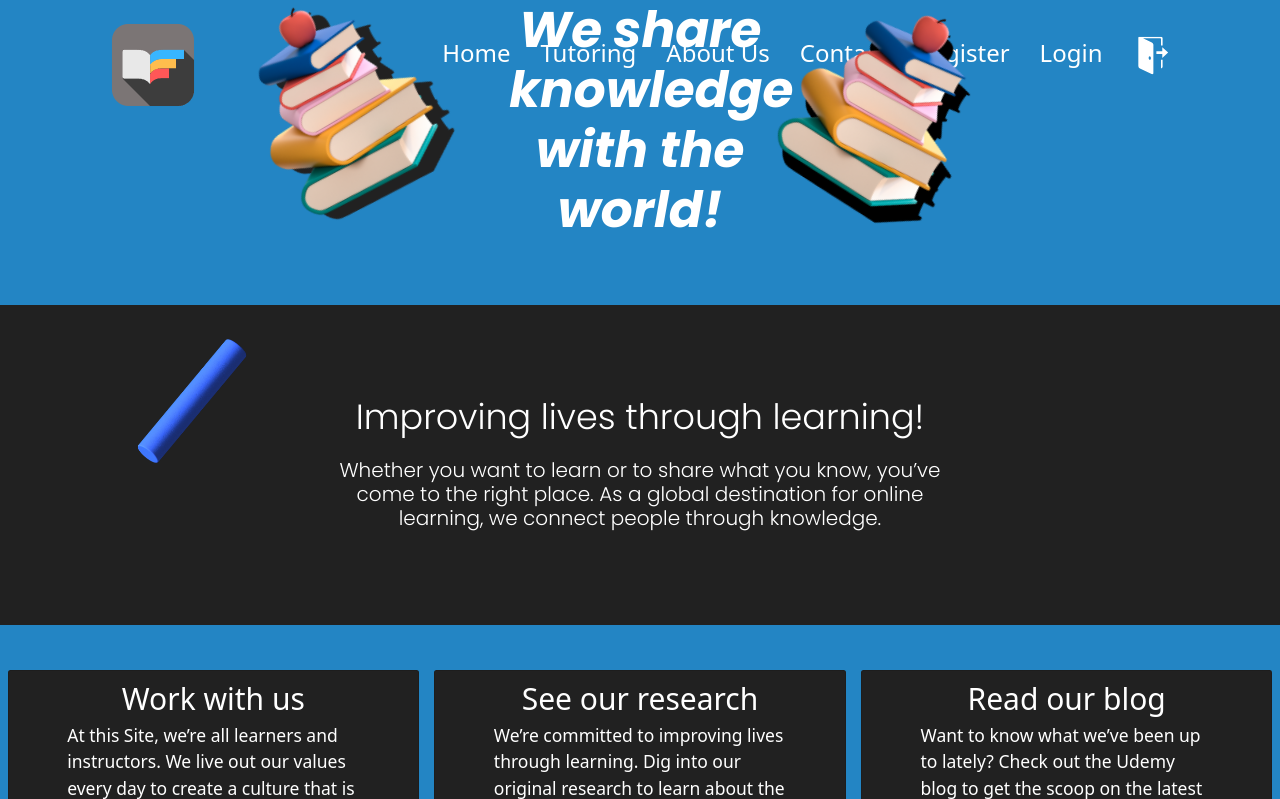
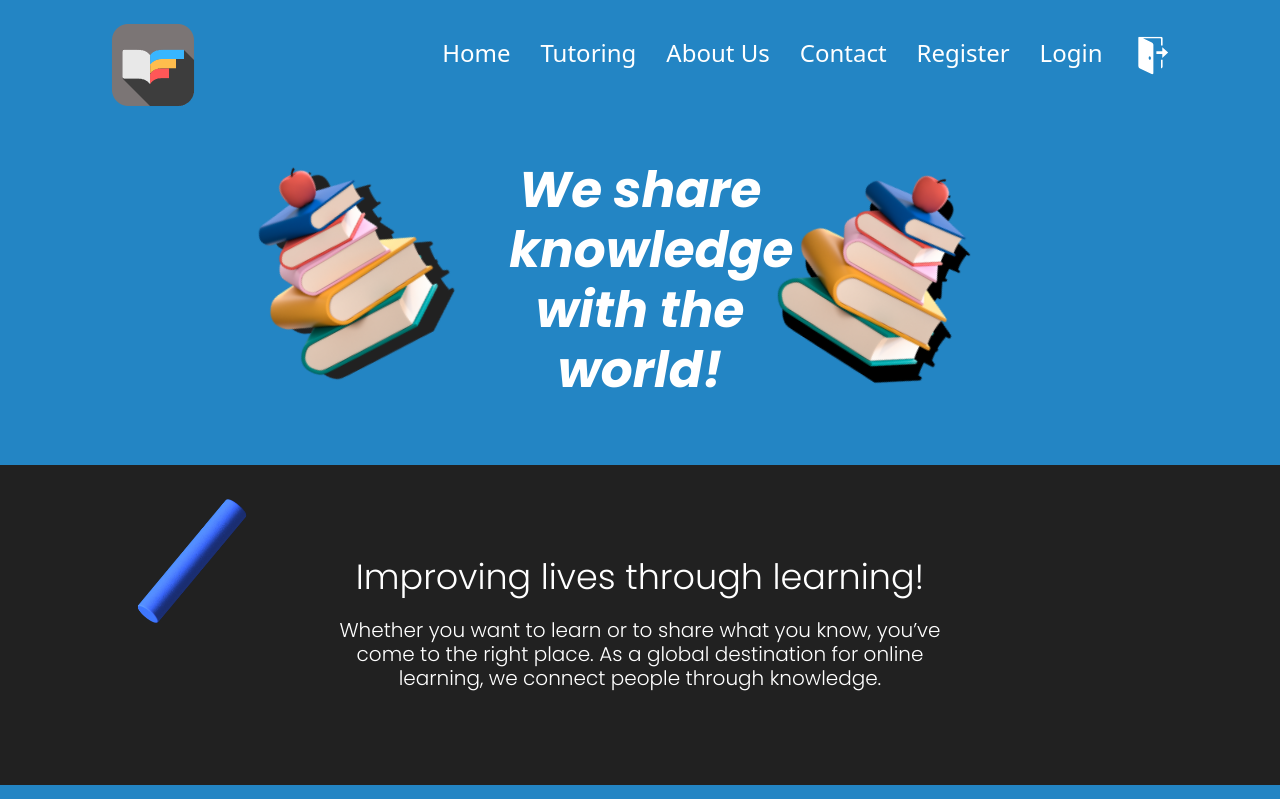
Before and after one commit to FloKuersten/Codefactory-Groupproject, a Symfony app: template templates/static/about.html.twig in a window 1280 px wide. Shown: the top 799 px of the page. Run offline with Twig, Linux system fonts and the light colour scheme; the template is opened without the code that fills it, so the values that code supplies are empty; some libraries are stand-ins or nearby versions.

Commit message:
Added extra space between navbar in about.html.twig

```diff
--- a/templates/static/about.html.twig
+++ b/templates/static/about.html.twig
@@ -15,7 +15,7 @@
 </head>
 <body class="p-0 m-0"> #}
     <div class="container-fluid d-flex flex-column justify-content-center align-items-center p-0 m-0" id="mainContainer">
-
+        <div class="container-fluid" style="min-height: 20vh;min-width:100vw;background-color: #2385C4;"></div>
         <div class="row row-cols-3 mb-5 p-0 m-0" id="topSection">
             <div class="container"><img src="../images/books.png" alt="" id="bookImg1"></div>
             <h1 class="text-center display-1">We share <br>knowledge <br>with the world!</h1>
```
